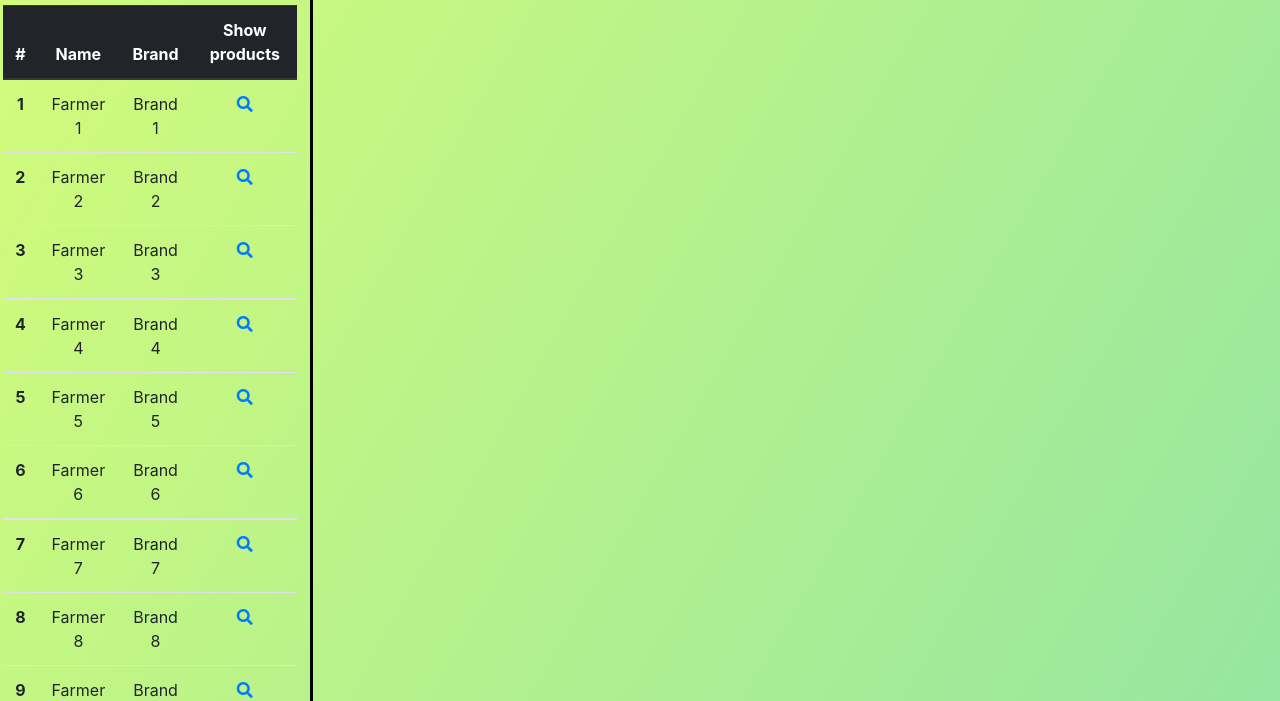
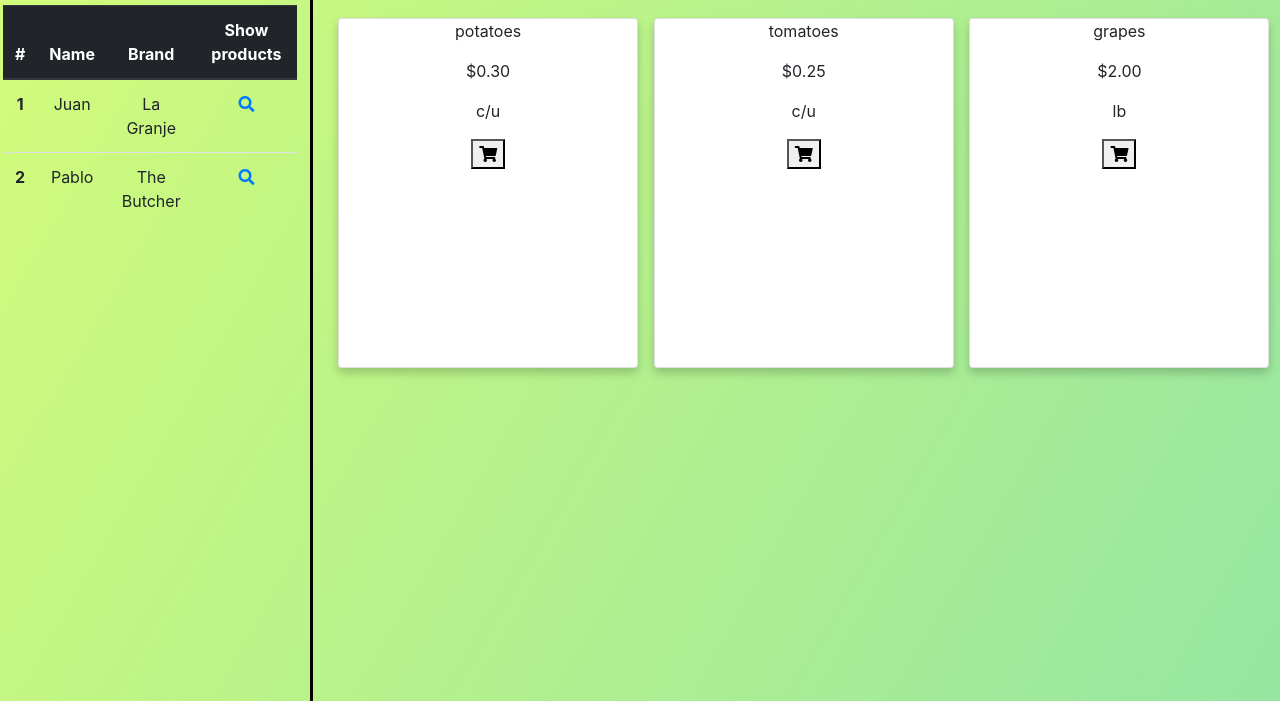
Before and after one commit to ROHL14/Fast-Fresh, a website: page public/customerShop.html in a window 1280 px wide. Both pictures are taken after a click on the link 244 px from the left and 203 px from the top of the page. Shown: the part 99-800 px from the top of the page. Drawn offline with nearby package versions, Linux system fonts and the light colour scheme.

Commit message:
shop for customers ready

```diff
--- a/public/assets/js/customerShop.js
+++ b/public/assets/js/customerShop.js
@@ -1,9 +1,91 @@
 const sellers = {
   farmer_1: {
-    name: "Juan"
+    id: 1,
+    name: "Juan",
+    bussines_name: "La Granje",
+    products: {
+      product_1: {
+        name: "potatoes",
+        price: "$0.30",
+        price_per: "c/u"
+      },
+      product_2: {
+        name: "tomatoes",
+        price: "$0.25",
+        price_per: "c/u"
+      },
+      product_3: {
+        name: "grapes",
+        price: "$2.00",
+        price_per: "lb"
+      }
+    }
+  },
+  farmer_2: {
+    id: 2,
+    name: "Pablo",
+    bussines_name: "The Butcher",
+    products: {
+      product_1: {
+        name: "beef meat",
+        price: "$3.00",
+        price_per: "lb"
+      },
+      product_2: {
+        name: "pork",
+        price: "$2.50",
+        price_per: "lb"
+      },
+      product_3: {
+        name: "Chicken breast",
+        price: "$1.50",
+        price_per: "lb"
+      }
+    }
   }
 };
 
-$(".search").on("click", function(event) {
+window.onload = function() {
+  Object.keys(sellers).forEach(function(e) {
+    const farmer = sellers[e];
+    const id = $("<th>").text(farmer.id);
+    const name = $("<td>").text(farmer.name);
+    const bussines = $("<td>").text(farmer.bussines_name);
+    const search = $(
+      "<td><a id ='" +
+        farmer.id +
+        "' class='search' href=''><i class='fas fa-search'></i></a></td>"
+    );
+    const tr = $("<tr>").append(id, name, bussines, search);
+    $("#sellers-info").append(tr);
+  });
+};
+
+$("#sellers-info").on("click", ".search", function(event) {
   event.preventDefault();
+  $("#products-area").html("");
+
+  const searchId = this.id;
+
+  Object.keys(sellers).forEach(function(e) {
+    const farmer = sellers[e];
+
+    if (farmer.id == searchId) {
+      const products = farmer.products;
+
+      Object.keys(products).forEach(function(e) {
+        console.log(products[e]);
+
+        const productName = $("<p>" + products[e].name + "</p>");
+        const productPrice = $("<p>" + products[e].price + "</p>");
+        const productUnity = $("<p>" + products[e].price_per + "</p>");
+        const addBtn = $(
+          "<button id='add-car'><i class='fas fa-shopping-cart'></i></button>"
+        );
+        const card = $("<div class='card'>");
+        card.append(productName, productPrice, productUnity, addBtn);
+        $("#products-area").append(card);
+      });
+    }
+  });
 });
--- a/public/assets/style/shop.css
+++ b/public/assets/style/shop.css
@@ -30,3 +30,20 @@ nav {
   width: 100%;
   margin-left: 1%;
 }
+
+#products-area {
+  width: 100%;
+  margin-top: 1vh;
+  display: inline-flex;
+  justify-content: space-evenly;
+}
+
+.card {
+  margin: 5px;
+  width: 300px;
+  height: 350px;
+  display: flex;
+  flex-direction: column;
+  align-items: center;
+  box-shadow: 0 5px 10px 0 rgba(0, 0, 0, 0.2);
+}
--- a/public/customerShop.html
+++ b/public/customerShop.html
@@ -41,88 +41,12 @@
               <th scope="col">Show products</th>
             </tr>
           </thead>
-          <tbody id="sellers-info">
-            <tr>
-              <th scope="row">1</th>
-              <td>Farmer 1</td>
-              <td>Brand 1</td>
-              <td>
-                <a class="search" href=""><i class="fas fa-search"></i></a>
-              </td>
-            </tr>
-            <tr>
-              <th scope="row">2</th>
-              <td>Farmer 2</td>
-              <td>Brand 2</td>
-              <td>
-                <a class="search" href=""><i class="fas fa-search"></i></a>
-              </td>
-            </tr>
-            <tr>
-              <th scope="row">3</th>
-              <td>Farmer 3</td>
-              <td>Brand 3</td>
-              <td>
-                <a class="search" href=""><i class="fas fa-search"></i></a>
-              </td>
-            </tr>
-          </tbody>
-          <tbody>
-            <tr>
-              <th scope="row">4</th>
-              <td>Farmer 4</td>
-              <td>Brand 4</td>
-              <td>
-                <a class="search" href=""><i class="fas fa-search"></i></a>
-              </td>
-            </tr>
-            <tr>
-              <th scope="row">5</th>
-              <td>Farmer 5</td>
-              <td>Brand 5</td>
-              <td>
-                <a class="search" href=""><i class="fas fa-search"></i></a>
-              </td>
-            </tr>
-            <tr>
-              <th scope="row">6</th>
-              <td>Farmer 6</td>
-              <td>Brand 6</td>
-              <td>
-                <a class="search" href=""><i class="fas fa-search"></i></a>
-              </td>
-            </tr>
-          </tbody>
-          <tbody>
-            <tr>
-              <th scope="row">7</th>
-              <td>Farmer 7</td>
-              <td>Brand 7</td>
-              <td>
-                <a class="search" href=""><i class="fas fa-search"></i></a>
-              </td>
-            </tr>
-            <tr>
-              <th scope="row">8</th>
-              <td>Farmer 8</td>
-              <td>Brand 8</td>
-              <td>
-                <a class="search" href=""><i class="fas fa-search"></i></a>
-              </td>
-            </tr>
-            <tr>
-              <th scope="row">9</th>
-              <td>Farmer 9</td>
-              <td>Brand 9</td>
-              <td>
-                <a class="search" href=""><i class="fas fa-search"></i></a>
-              </td>
-            </tr>
-          </tbody>
+          <tbody id="sellers-info"></tbody>
         </table>
       </div>
       <div class="col-9" id="products">
         <h1>Products</h1>
+        <div class="row" id="products-area"></div>
       </div>
     </div>
 
```
